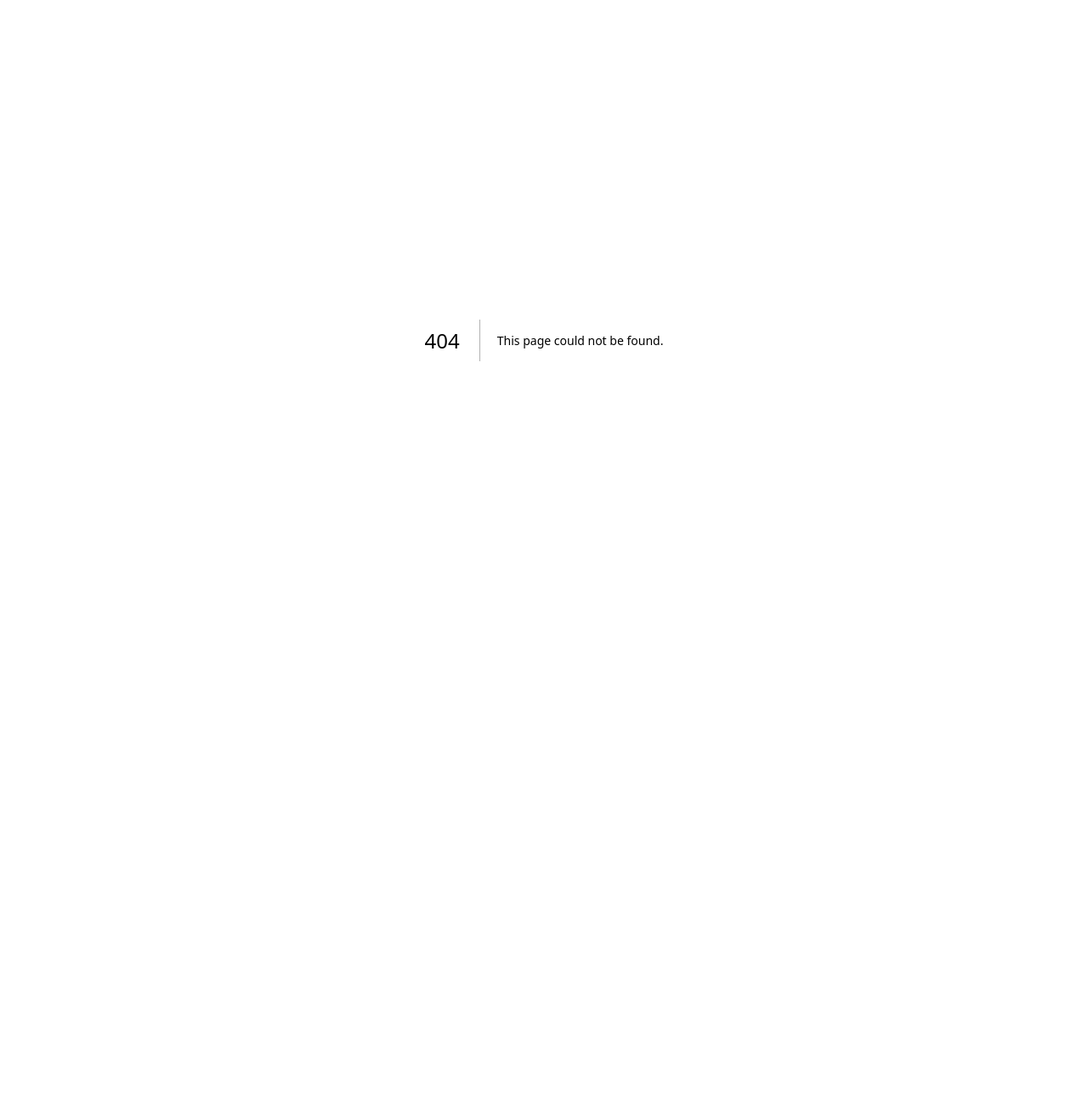
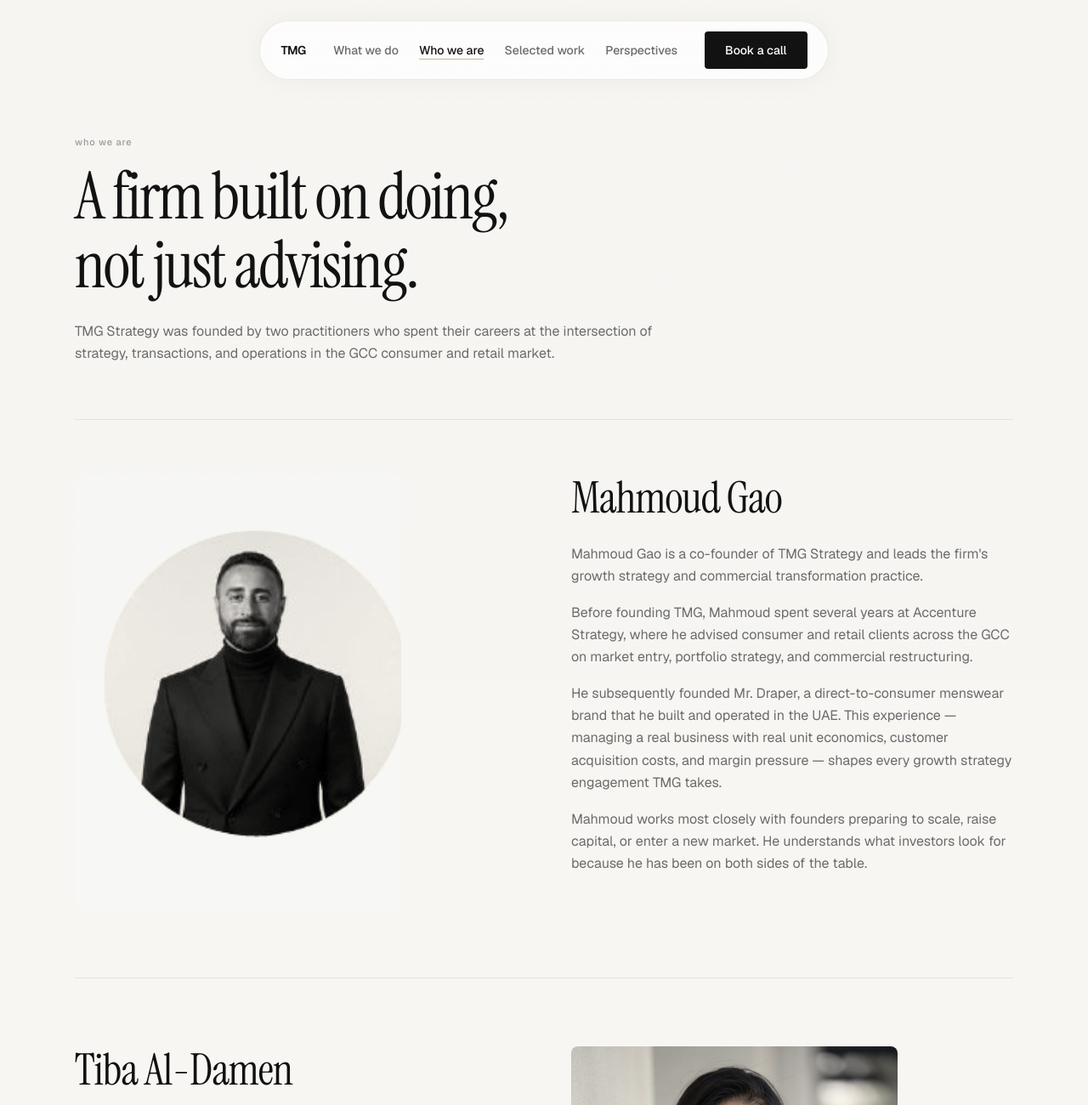
Before and after one commit to Mgao77/tmg-strategy-website, a Next.js app: page /en/who-we-are in a window 1280 px wide. Before the commit this address had no page. Shown: the top 1300 px of the page at 85% size. Before the commit the page ends 800 px from the top, so only its background shows below. Built offline with nearby package versions, Linux system fonts and the light colour scheme.

Commit message:
feat: add Who We Are page with FounderBio component

```diff
--- /dev/null
+++ b/src/app/[locale]/who-we-are/page.tsx
@@ -0,0 +1,88 @@
+import type { Metadata } from 'next'
+import Container from '@/components/layout/Container'
+import ScrollReveal from '@/components/ui/ScrollReveal'
+import Eyebrow from '@/components/ui/Eyebrow'
+import Divider from '@/components/ui/Divider'
+import FounderBio from '@/components/founders/FounderBio'
+import ClosingCTA from '@/components/sections/ClosingCTA'
+
+export const metadata: Metadata = {
+  title: 'About TMG Strategy | Mahmoud Gao & Tiba Al-Damen',
+  description:
+    'Meet the founding partners of TMG Strategy — a Dubai-based boutique consultancy built on senior operator and transaction advisory experience.',
+}
+
+const mahmoudBio = [
+  "Mahmoud Gao is a co-founder of TMG Strategy and leads the firm's growth strategy and commercial transformation practice.",
+  'Before founding TMG, Mahmoud spent several years at Accenture Strategy, where he advised consumer and retail clients across the GCC on market entry, portfolio strategy, and commercial restructuring.',
+  'He subsequently founded Mr. Draper, a direct-to-consumer menswear brand that he built and operated in the UAE. This experience — managing a real business with real unit economics, customer acquisition costs, and margin pressure — shapes every growth strategy engagement TMG takes.',
+  'Mahmoud works most closely with founders preparing to scale, raise capital, or enter a new market. He understands what investors look for because he has been on both sides of the table.',
+]
+
+const tibaBio = [
+  "Tiba Al-Damen is a co-founder of TMG Strategy and leads the firm's commercial due diligence and transaction advisory practice.",
+  'Tiba began her career at AT Kearney in Saudi Arabia, where she advised government and corporate clients on strategy and transformation across the consumer and public sectors. She subsequently moved into transaction advisory at EY, where she led commercial due diligence engagements for PE firms and strategic acquirers evaluating consumer and retail assets across the GCC.',
+  "Her experience spans both sides of the investment process — advising the businesses being evaluated and the investors doing the evaluating. That dual perspective makes TMG's CDD work unusually practical.",
+  'Tiba works most closely with PE firms and investors who need a rigorous, independent view of a consumer or retail asset before committing capital.',
+]
+
+export default function WhoWeArePage() {
+  return (
+    <>
+      {/* Page header */}
+      <section className="pt-40 pb-16" aria-labelledby="about-heading">
+        <Container>
+          <ScrollReveal>
+            <Eyebrow>who we are</Eyebrow>
+            <h1 id="about-heading" className="text-display max-w-3xl mt-4">
+              A firm built on doing, not just advising.
+            </h1>
+            <p className="text-body text-[var(--color-ink-secondary)] mt-6 max-w-[52ch]">
+              TMG Strategy was founded by two practitioners who spent their careers at the intersection of strategy, transactions, and operations in the GCC consumer and retail market.
+            </p>
+          </ScrollReveal>
+        </Container>
+      </section>
+
+      {/* Founders */}
+      <section className="pb-24 md:pb-32" aria-label="Founding partners">
+        <Container>
+          <Divider className="mb-16" />
+          <FounderBio
+            name="Mahmoud Gao"
+            image="/images/mahmoud-headshot.jpg"
+            alt="Mahmoud Gao, co-founder of TMG Strategy"
+            bio={mahmoudBio}
+          />
+
+          <Divider className="my-20" />
+
+          <FounderBio
+            name="Tiba Al-Damen"
+            image="/images/tiba-headshot.jpeg"
+            alt="Tiba Al-Damen, co-founder of TMG Strategy"
+            bio={tibaBio}
+            reversed
+          />
+        </Container>
+      </section>
+
+      {/* Partner model note */}
+      <section className="py-24 md:py-32 bg-[var(--color-surface)]" aria-labelledby="partner-model">
+        <Container>
+          <ScrollReveal>
+            <Eyebrow>how we work together</Eyebrow>
+            <h2 id="partner-model" className="text-heading mb-6 max-w-xl">
+              Two partners. No layers.
+            </h2>
+            <p className="text-body text-[var(--color-ink-secondary)] max-w-[52ch]">
+              TMG is a two-partner firm by design. Every client works directly with Mahmoud, Tiba, or both — depending on the nature of the engagement. There is no project team between you and the people with the most experience. That is not a marketing claim. It is how we are structured.
+            </p>
+          </ScrollReveal>
+        </Container>
+      </section>
+
+      <ClosingCTA />
+    </>
+  )
+}
--- /dev/null
+++ b/src/components/founders/FounderBio.tsx
@@ -0,0 +1,46 @@
+import Image from 'next/image'
+import ScrollReveal from '@/components/ui/ScrollReveal'
+
+interface FounderBioProps {
+  name: string
+  image: string
+  alt: string
+  bio: string[]
+  reversed?: boolean
+}
+
+export default function FounderBio({ name, image, alt, bio, reversed = false }: FounderBioProps) {
+  return (
+    <ScrollReveal>
+      <article
+        className={`grid grid-cols-1 md:grid-cols-2 gap-12 md:gap-16 items-start ${reversed ? 'md:[direction:rtl]' : ''}`}
+      >
+        {/* Photo */}
+        <div className={reversed ? '[direction:ltr]' : ''}>
+          <div className="relative aspect-[3/4] rounded-[8px] overflow-hidden max-w-sm">
+            <Image
+              src={image}
+              alt={alt}
+              fill
+              className="object-cover object-top"
+              style={{ filter: 'grayscale(30%) sepia(10%) brightness(0.97)' }}
+              sizes="(max-width: 768px) 100vw, 384px"
+            />
+          </div>
+        </div>
+
+        {/* Bio */}
+        <div className={reversed ? '[direction:ltr]' : ''}>
+          <h2 className="text-heading mb-2">{name}</h2>
+          <div className="space-y-4 mt-6">
+            {bio.map((paragraph, index) => (
+              <p key={index} className="text-body text-[var(--color-ink-secondary)]">
+                {paragraph}
+              </p>
+            ))}
+          </div>
+        </div>
+      </article>
+    </ScrollReveal>
+  )
+}
```
